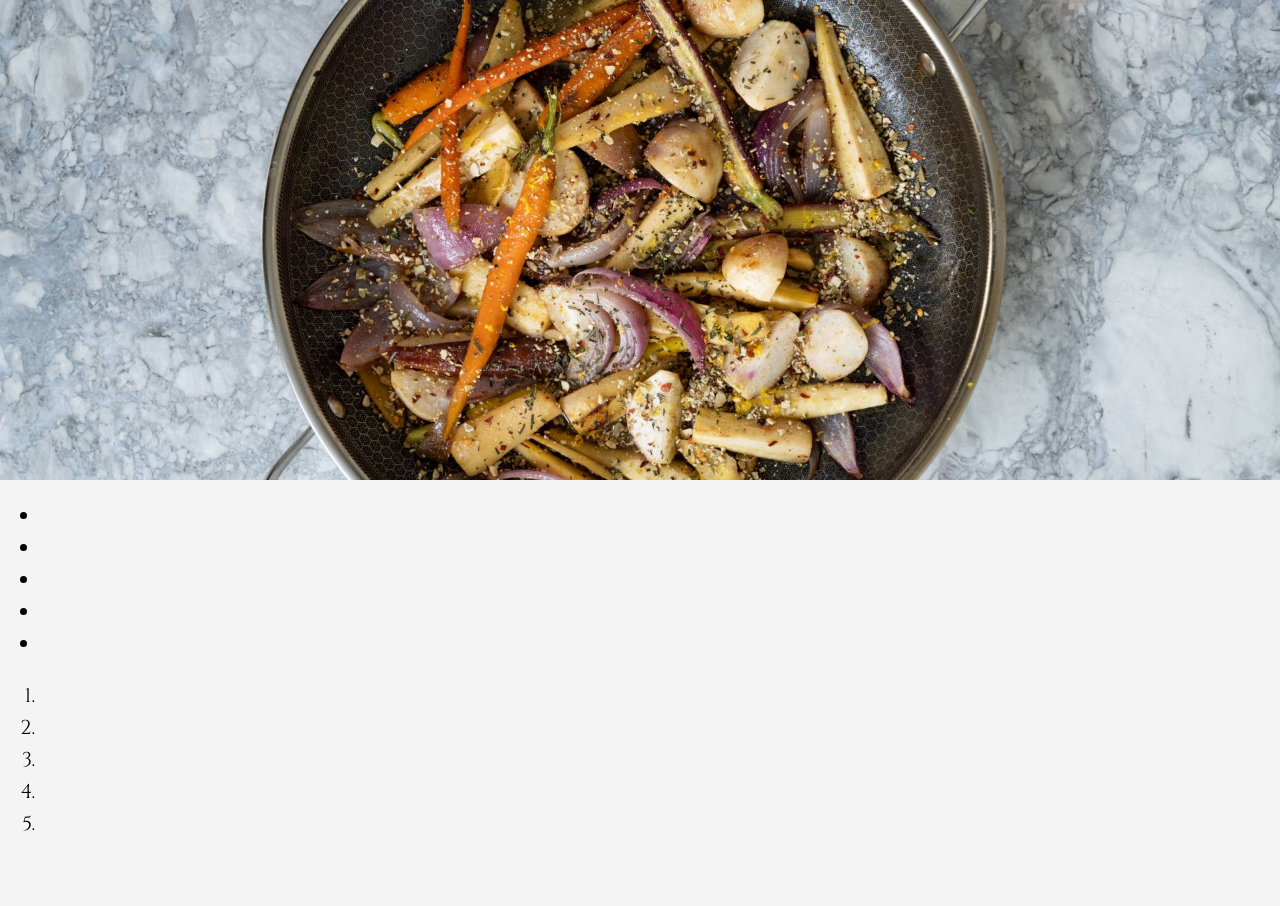
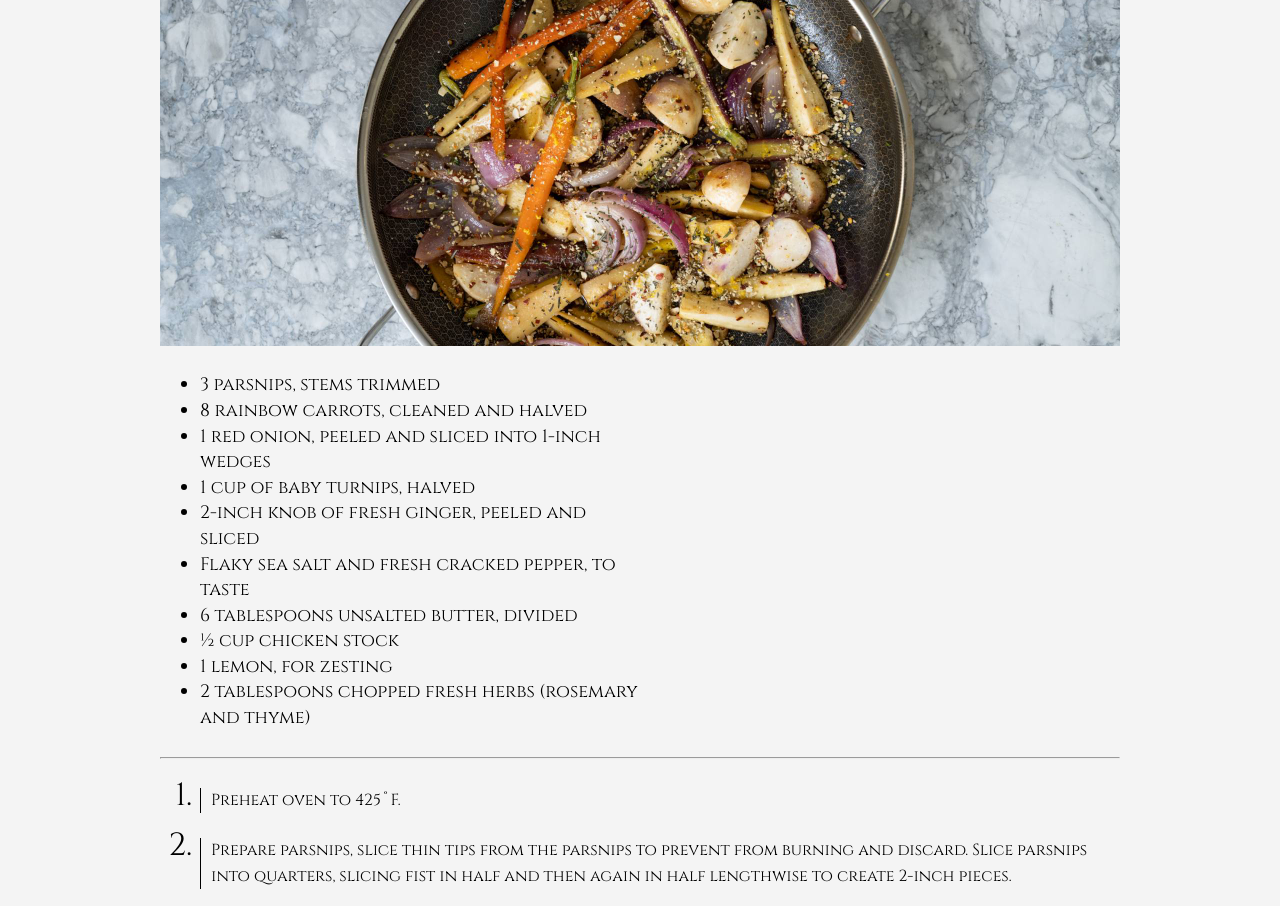
Before and after one commit to jerrej/odin-recipes, a plain HTML site: page recipes/2.html in a window 1280 px wide. Shown: the part 96-1002 px from the top of the page. Before the commit the page ends 956 px from the top, so only its background shows below. Drawn offline with Linux system fonts and the light colour scheme.

Commit message:
Adjusted layout

```diff
--- a/css/style.css
+++ b/css/style.css
@@ -4,7 +4,7 @@ body{
     background-color: #f4f4f4;
     color: #000;
     font-family: 'Cinzel', serif;
-    font-size: 20px;
+    font-size: 16px;
     line-height: 1.6em;
     margin: 0;
 }
@@ -17,12 +17,20 @@ body{
     padding-left:  10px;
   }
 
-.container{
+.container-col{
     width: 100%;
     margin: auto;
     overflow: hidden;
     display: flex;
     flex-direction: column;
+}
+
+.container-row{
+    width: 100%;
+    margin: auto;
+    overflow: hidden;
+    display: flex;
+    flex-direction: row;
 }
 
 .block{
@@ -45,11 +53,23 @@ body{
 }
 
 .ingredients{
+    font-size: 18px;
     flex: 1;
+    display: block;
+}
+
+.piechart{
+    flex: 1;
+    float: right;
+    display:block;
+    text-align: right;
 }
 
 .showcase{
     flex: 1;
+    display: block;
+    margin-left: auto;
+    margin-right: auto;
 }
 
 .showcase img{
@@ -60,6 +80,20 @@ body{
 .instructions{
     float: left;
     width: 100%;
+    display: block;
+    margin-left: auto;
+    margin-right: auto;
+}
+
+.instructions li{
+    font-size: 32px;
+    margin-bottom: 20px;
+}
+
+.instructions li div{
+    font-size: 16px;
+    border-left: 1px solid #000;
+    padding-left: 10px;
 }
 
 #main-header{
--- a/recipes/2.html
+++ b/recipes/2.html
@@ -5,25 +5,49 @@
 		<meta name="viewport" content="width=device-width, initial-scale=1">
 		<title>Odin Recipes</title>
 		<link rel="stylesheet"  type="text/css" href="../css/style.css">
+		<script src="https://kit.fontawesome.com/c91d7ef7d0.js" crossorigin="anonymous"></script>
 	</head>
 	<body>
+		<div class="wrapper">
 			<header id="main-header">
-			<h1>Roasted Root Vegetables With Crushed Pepitas</h1>
+				<h3>Roasted Root Vegetables With Crushed Pepitas</h3>
 			</header>
-		<div class="container"><img src="images/2.jpg"></div>
+			<div class="container-col">
+				<div class="showcase">
+					<img src="images/2.jpg">
+				</div>
+				<div class="container-row">
+					<div class="ingredients">
 						<ul>
-			<li></li>
-			<li></li>
-			<li></li>
-			<li></li>
-			<li></li>
+							<li>3 parsnips, stems trimmed</li>
+							<li>8 rainbow carrots, cleaned and halved </li>
+							<li>1 red onion, peeled and sliced into 1-inch wedges</li>
+							<li>1 cup of baby turnips, halved </li>
+							<li>2-inch knob of fresh ginger, peeled and sliced </li>
+							<li>Flaky sea salt and fresh cracked pepper, to taste </li>
+							<li>6 tablespoons unsalted butter, divided</li>
+							<li>½ cup chicken stock</li>
+							<li>1 lemon, for zesting </li>
+							<li>2 tablespoons chopped fresh herbs (rosemary and thyme)</li>
 						</ul>
+					</div>
+					<div class="piechart">
+
+					</div>
+				</div>
+			</div>
+			<hr>
+		<div class="container">
+			<div class="instructions">
 				<ol>
-			<li></li>
-			<li></li>
-			<li></li>
-			<li></li>
-			<li></li>
+					<li><div>Preheat oven to 425˚F. </div</li>
+					<li><div>Prepare parsnips, slice thin tips from the parsnips to prevent from burning and discard. Slice parsnips into quarters, slicing fist in half and then again in half lengthwise to create 2-inch pieces.</div</li>
+					<li><div>Heat a 14-inch skillet over high heat and drizzle with oil, once hot sear vegetables in batches, starting with carrots followed by red onions, turnips, and parsnips. Season generously with salt, pepper, and drizzle with more olive oil to coat, continue cooking until caramelized.</div</li>
+					<li><div>Add sliced ginger and stir in half the butter, once melted drizzle in chicken stock to just cover the bottom of the pan. Bring to a boil before roasting in the oven until tender*.</div</li>
+					<li><div>To finish - toss vegetables with fresh chopped herbs and remaining butter. Enjoy warm.</div</li>
 				</ol>
+			</div>
+		</div>
+		</div>
     </body>
 </html>
```
Also changed, not shown: index.html (+1 -1 lines), recipes/1.html (+15 -8 lines), recipes/3.html (+33 -12 lines). Lines whose indentation alone changed are shown as unchanged.
